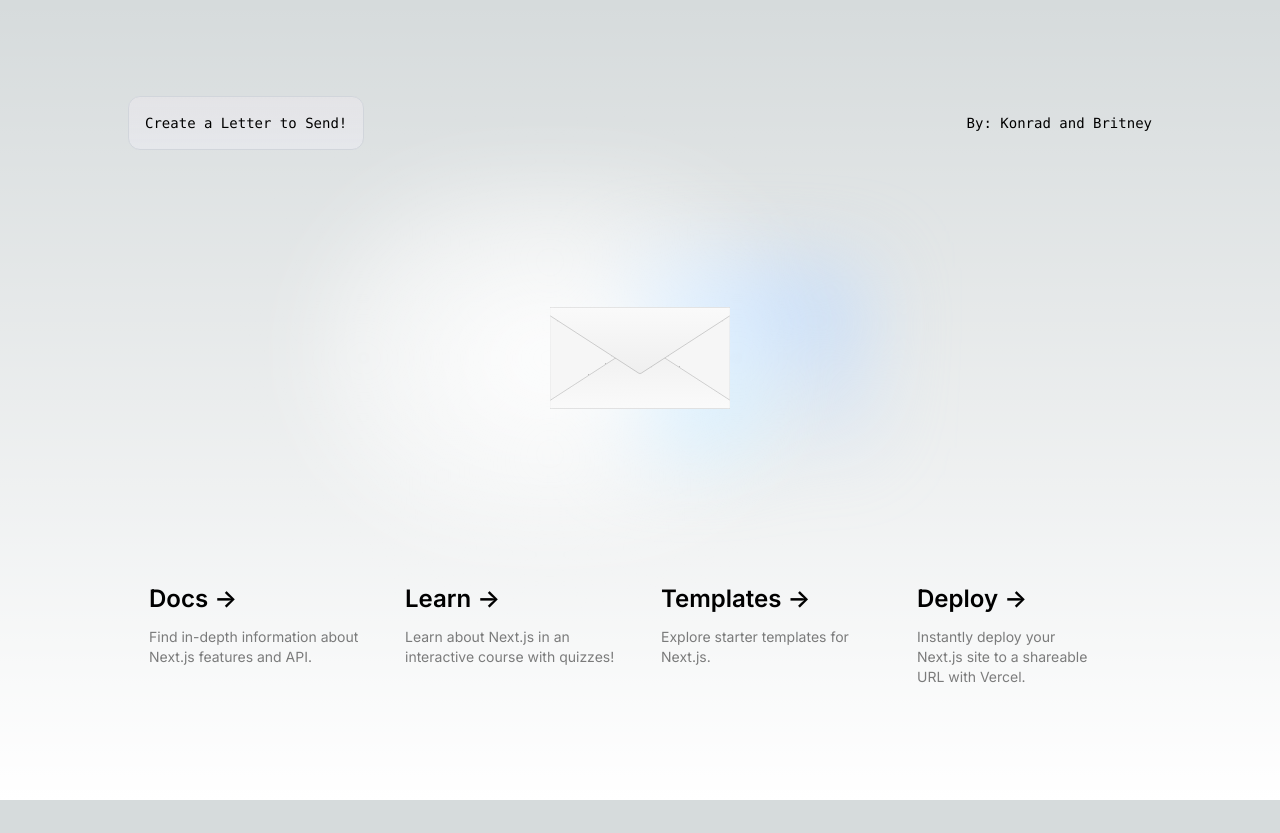
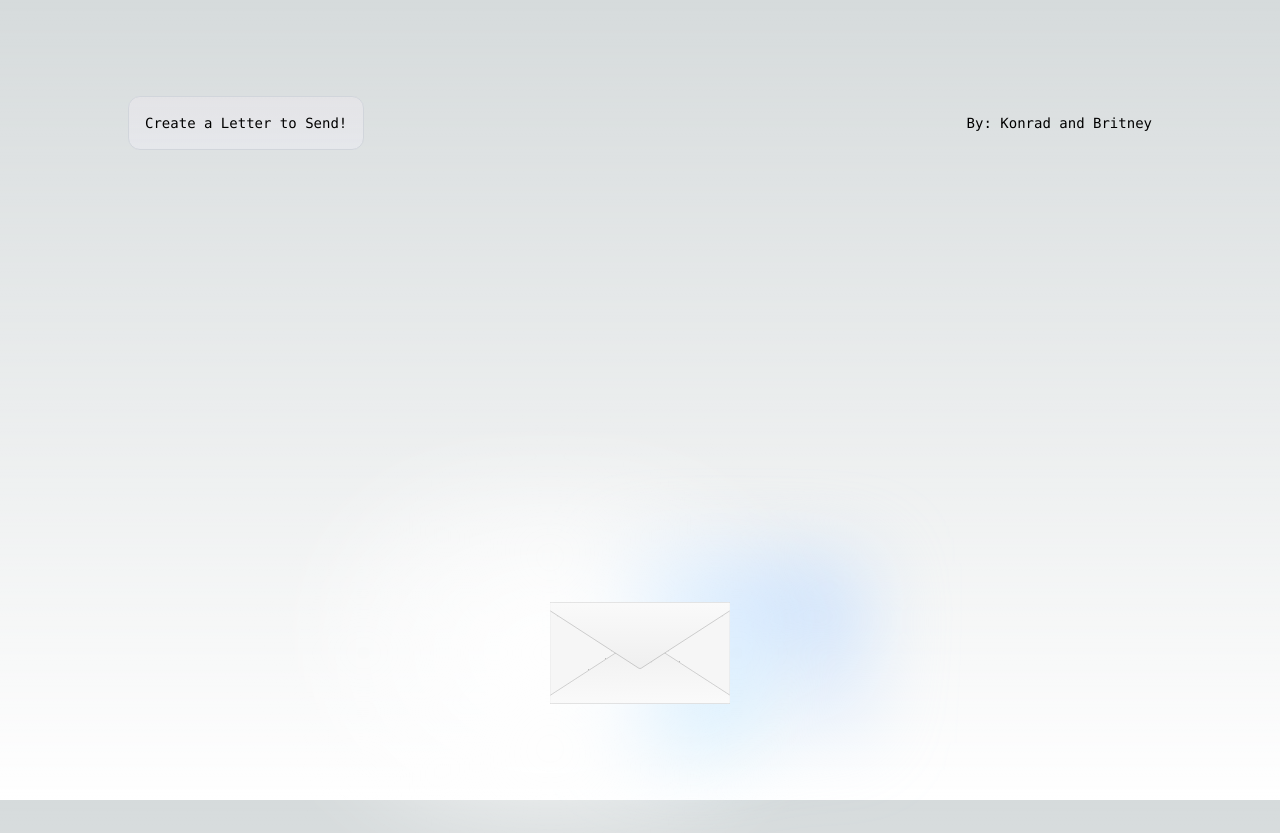
Before and after one commit to konradmh3/love-letter, a Next.js app in the folder love-letter-app/: page / in a window 1280 px wide. Before the commit the page ends 800 px from the top, so only its background shows below. Built offline with nearby package versions, Linux system fonts and the light colour scheme.

Commit message:
test pull req

```diff
--- a/love-letter-app/src/app/page.tsx
+++ b/love-letter-app/src/app/page.tsx
@@ -31,76 +31,6 @@
           priority
         />
       </div>
-
-      <div className="mb-32 grid text-center lg:mb-0 lg:w-full lg:max-w-5xl lg:grid-cols-4 lg:text-left">
-        <a
-          href="https://nextjs.org/docs?utm_source=create-next-app&utm_medium=appdir-template&utm_campaign=create-next-app"
-          className="group rounded-lg border border-transparent px-5 py-4 transition-colors hover:border-gray-300 hover:bg-gray-100 hover:dark:border-neutral-700 hover:dark:bg-neutral-800/30"
-          target="_blank"
-          rel="noopener noreferrer"
-        >
-          <h2 className="mb-3 text-2xl font-semibold">
-            Docs{" "}
-            <span className="inline-block transition-transform group-hover:translate-x-1 motion-reduce:transform-none">
-              -&gt;
-            </span>
-          </h2>
-          <p className="m-0 max-w-[30ch] text-sm opacity-50">
-            Find in-depth information about Next.js features and API.
-          </p>
-        </a>
-
-        <a
-          href="https://nextjs.org/learn?utm_source=create-next-app&utm_medium=appdir-template-tw&utm_campaign=create-next-app"
-          className="group rounded-lg border border-transparent px-5 py-4 transition-colors hover:border-gray-300 hover:bg-gray-100 hover:dark:border-neutral-700 hover:dark:bg-neutral-800/30"
-          target="_blank"
-          rel="noopener noreferrer"
-        >
-          <h2 className="mb-3 text-2xl font-semibold">
-            Learn{" "}
-            <span className="inline-block transition-transform group-hover:translate-x-1 motion-reduce:transform-none">
-              -&gt;
-            </span>
-          </h2>
-          <p className="m-0 max-w-[30ch] text-sm opacity-50">
-            Learn about Next.js in an interactive course with&nbsp;quizzes!
-          </p>
-        </a>
-
-        <a
-          href="https://vercel.com/templates?framework=next.js&utm_source=create-next-app&utm_medium=appdir-template&utm_campaign=create-next-app"
-          className="group rounded-lg border border-transparent px-5 py-4 transition-colors hover:border-gray-300 hover:bg-gray-100 hover:dark:border-neutral-700 hover:dark:bg-neutral-800/30"
-          target="_blank"
-          rel="noopener noreferrer"
-        >
-          <h2 className="mb-3 text-2xl font-semibold">
-            Templates{" "}
-            <span className="inline-block transition-transform group-hover:translate-x-1 motion-reduce:transform-none">
-              -&gt;
-            </span>
-          </h2>
-          <p className="m-0 max-w-[30ch] text-sm opacity-50">
-            Explore starter templates for Next.js.
-          </p>
-        </a>
-
-        <a
-          href="https://vercel.com/new?utm_source=create-next-app&utm_medium=appdir-template&utm_campaign=create-next-app"
-          className="group rounded-lg border border-transparent px-5 py-4 transition-colors hover:border-gray-300 hover:bg-gray-100 hover:dark:border-neutral-700 hover:dark:bg-neutral-800/30"
-          target="_blank"
-          rel="noopener noreferrer"
-        >
-          <h2 className="mb-3 text-2xl font-semibold">
-            Deploy{" "}
-            <span className="inline-block transition-transform group-hover:translate-x-1 motion-reduce:transform-none">
-              -&gt;
-            </span>
-          </h2>
-          <p className="m-0 max-w-[30ch] text-balance text-sm opacity-50">
-            Instantly deploy your Next.js site to a shareable URL with Vercel.
-          </p>
-        </a>
-      </div>
     </main>
   );
 }
```
